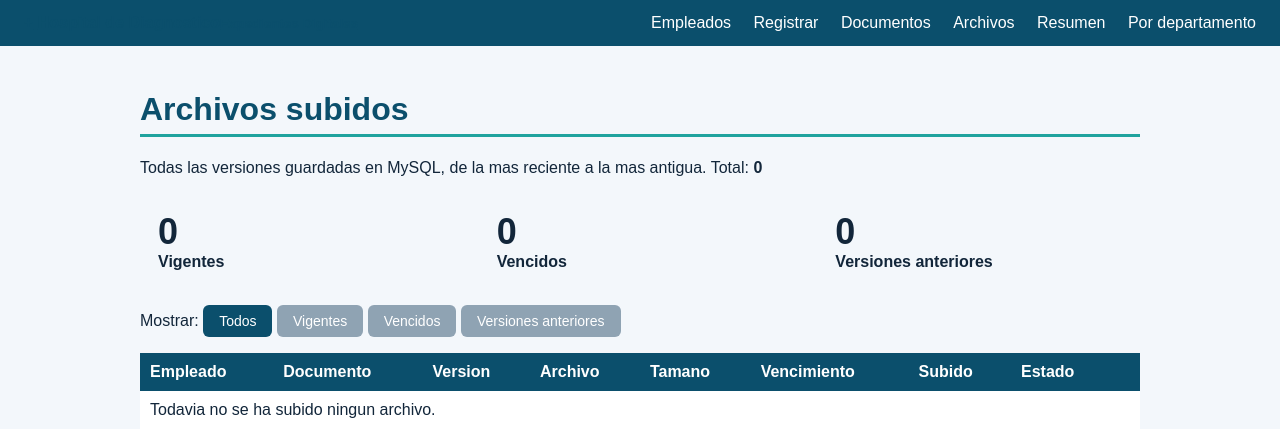
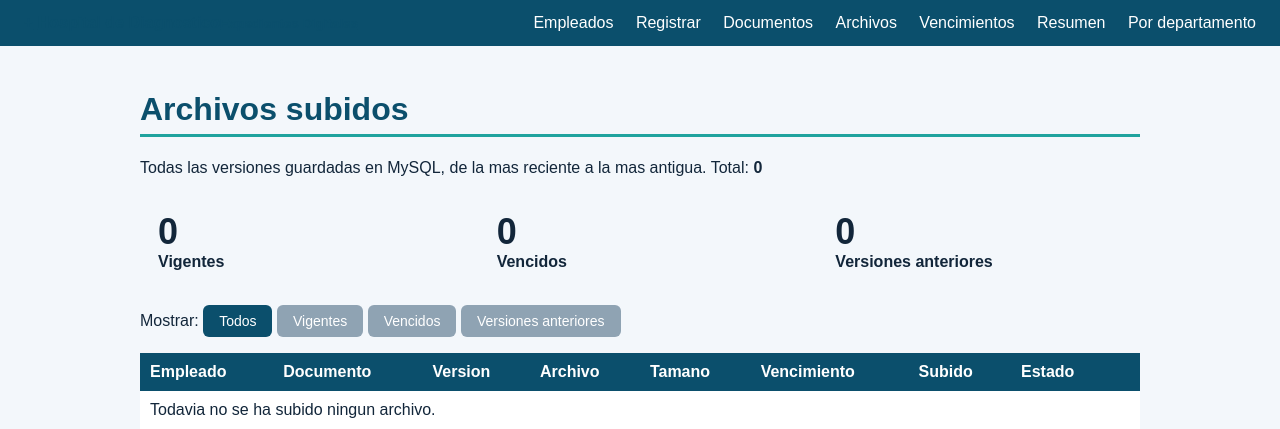
Before and after one commit to vidaurreitalo-debug/Fase-2-del-proyecto, a Flask app: page /archivos in a window 1280 px wide. Shown: the top 429 px of the page. Run offline with Flask 3, Linux system fonts and the light colour scheme; data comes from the database, SQL or seed files in the repository; data that the repository does not hold is empty.

Commit message:
Update base.html

```diff
--- a/templates/base.html
+++ b/templates/base.html
@@ -17,6 +17,7 @@
     <a href="/empleados/nuevo" class="{% if request.path == '/empleados/nuevo' %}activo{% endif %}">Registrar</a>
     <a href="/documentos" class="{% if request.path == '/documentos' %}activo{% endif %}">Documentos</a>
     <a href="/archivos" class="{% if request.path == '/archivos' %}activo{% endif %}">Archivos</a>
+    <a href="/vencimientos" class="{% if request.path == '/vencimientos' %}activo{% endif %}">Vencimientos</a>
     <a href="/resumen" class="{% if request.path == '/resumen' %}activo{% endif %}">Resumen</a>
     <a href="/reporte/departamentos" class="{% if request.path == '/reporte/departamentos' %}activo{% endif %}">Por departamento</a>
   </nav>
```
